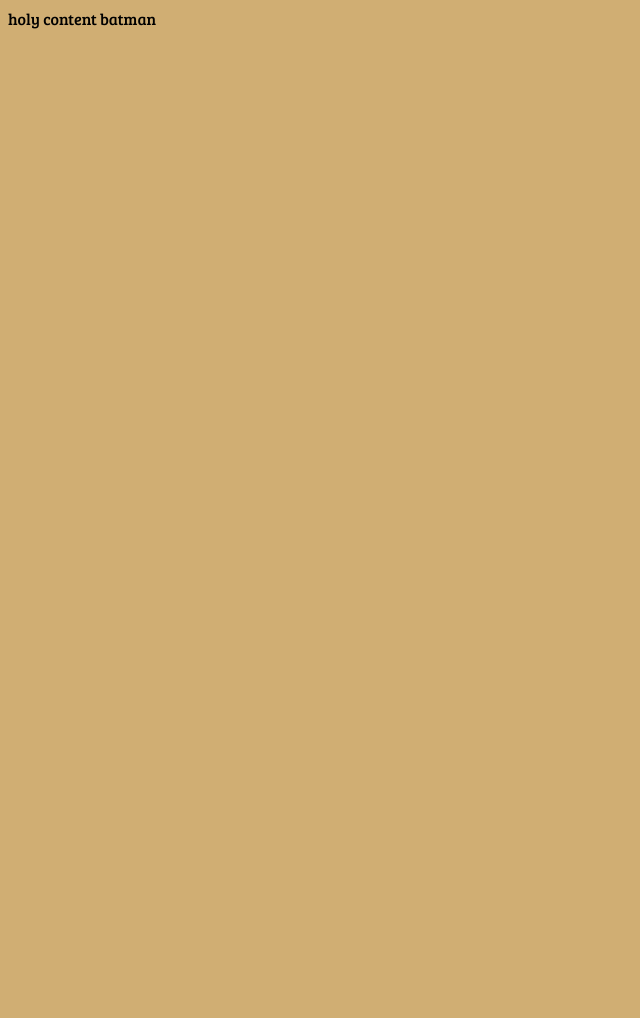
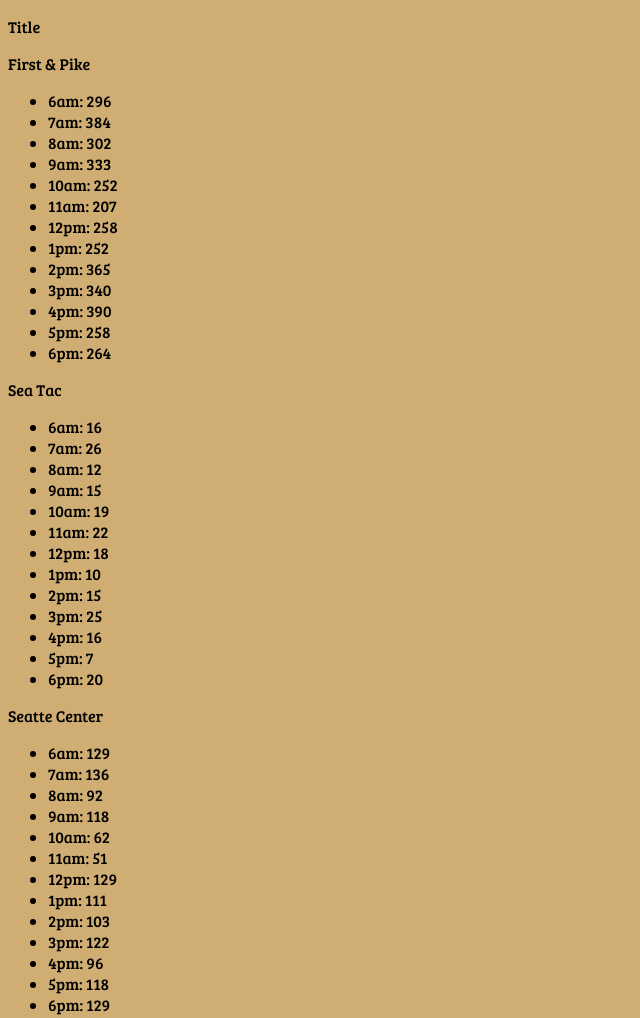
Before and after one commit to peffles/cookie-stand, a plain HTML site: page index.html in a window 1280 px wide. Shown: the top 1018 px of the page, without its empty margins (0-640 px from the left). Before the commit the page ends 800 px from the top, so only its background shows below. Drawn offline with Linux system fonts and the light colour scheme; a web font is replaced by a local one.

Commit message:
finished assignment

```diff
--- a/app.js
+++ b/app.js
@@ -1,35 +1,115 @@
 'use strict'
+
 //Global Variable
-var storeHours = [ '6am','7am', '8am', '9am', '10am', '11am', '12pm', '1pm', '2pm', '3pm', '4pm', '5pm', '6pm'];
+var storeHours = ['6am', '7am', '8am', '9am', '10am', '11am', '12pm', '1pm', '2pm', '3pm', '4pm', '5pm', '6pm'];
+
 var firstAndPike = {
+    name: 'First & Pike',
     minCust: 23,
     maxCust: 65,
     avgSale: 6.3,
+    salesPerHour: [],
     randCust: function() {
         var rand = Math.floor((Math.random() * (this.maxCust - this.minCust) + this.minCust));
         return rand;
+    },
+    genSalesPerHour: function() {
+        for (var i = 0; i < storeHours.length; i++) {
+            this.salesPerHour.push(Math.floor(this.randCust() * this.avgSale));
         }
     }
-console.log('hit!');
+};
+
 var seaTac = {
+    name: 'Sea Tac',
     minCust: 3,
     maxCust: 24,
     avgSale: 1.2,
+    salesPerHour: [],
+    randCust: function() {
+        var rand = Math.floor((Math.random() * (this.maxCust - this.minCust) + this.minCust));
+        return rand;
+    },
+    genSalesPerHour: function() {
+        for (var i = 0; i < storeHours.length; i++) {
+            this.salesPerHour.push(Math.floor(this.randCust() * this.avgSale));
+        }
+    }
 };
+
 var seattleCenter = {
+    name: 'Seatte Center',
     minCust: 11,
     maxCust: 38,
     avgSale: 3.7,
+    salesPerHour: [],
+    randCust: function() {
+        var rand = Math.floor((Math.random() * (this.maxCust - this.minCust) + this.minCust));
+        return rand;
+    },
+    genSalesPerHour: function() {
+        for (var i = 0; i < storeHours.length; i++) {
+            this.salesPerHour.push(Math.floor(this.randCust() * this.avgSale));
+        }
+    }
 };
+
 var capitolHill = {
+    name: 'Capitol Hill',
     minCust: 20,
     maxCust: 38,
     avgSale: 2.3,
+    salesPerHour: [],
+    randCust: function() {
+        var rand = Math.floor((Math.random() * (this.maxCust - this.minCust) + this.minCust));
+        return rand;
+    },
+    genSalesPerHour: function() {
+        for (var i = 0; i < storeHours.length; i++) {
+            this.salesPerHour.push(Math.floor(this.randCust() * this.avgSale));
+        }
+    }
 };
+
 var alki = {
+    name: 'Alki',
     minCust: 2,
     maxCust: 16,
     avgSale: 4.6,
+    salesPerHour: [],
+    randCust: function() {
+        var rand = Math.floor((Math.random() * (this.maxCust - this.minCust) + this.minCust));
+        return rand;
+    },
+    genSalesPerHour: function() {
+        for (var i = 0; i < storeHours.length; i++) {
+            this.salesPerHour.push(Math.floor(this.randCust() * this.avgSale));
+        }
+    }
 };
 
-console.log(firstAndPike.randCust());
+function render(storeObject) {
+    storeObject.genSalesPerHour();
+
+    var p = document.createElement('p');
+    var title = document.createElement('p');
+    title.append(storeObject.name);
+    p.appendChild(title);
+    var ul = document.createElement('ul');
+    for (var i = 0; i < storeObject.salesPerHour.length; i++) {
+        var li = document.createElement('li');
+        li.append(storeHours[i] + ': ' + storeObject.salesPerHour[i]);
+        ul.appendChild(li)
+    }
+
+    p.appendChild(ul);
+
+    document.body.appendChild(p);
+}
+
+
+render(firstAndPike);
+render(seaTac);
+render(seattleCenter);
+render(capitolHill);
+render(alki);
--- a/index.html
+++ b/index.html
@@ -5,7 +5,10 @@
 		<link href="https://fonts.googleapis.com/css?family=Bree+Serif|Encode+Sans+Expanded|Lato|Open+Sans|Raleway|Roboto|Source+Sans+Pro" rel="stylesheet">
 	</head>
 	<body>
-		holy content batman
+		<p>
+			<p>Title</p>
+		</p>
+
 		<footer>
 		</footer>
 		<script src="app.js" type="text/javascript"></script>
```
Lines whose indentation alone changed are shown as unchanged.
